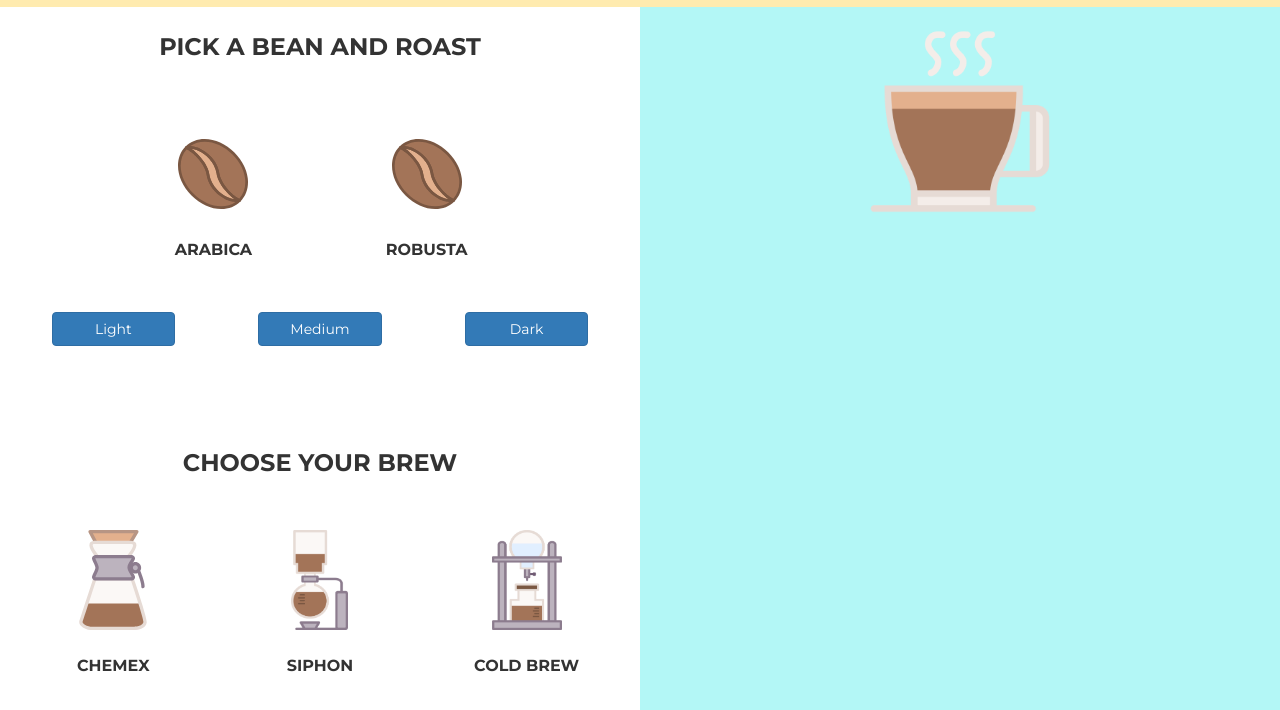
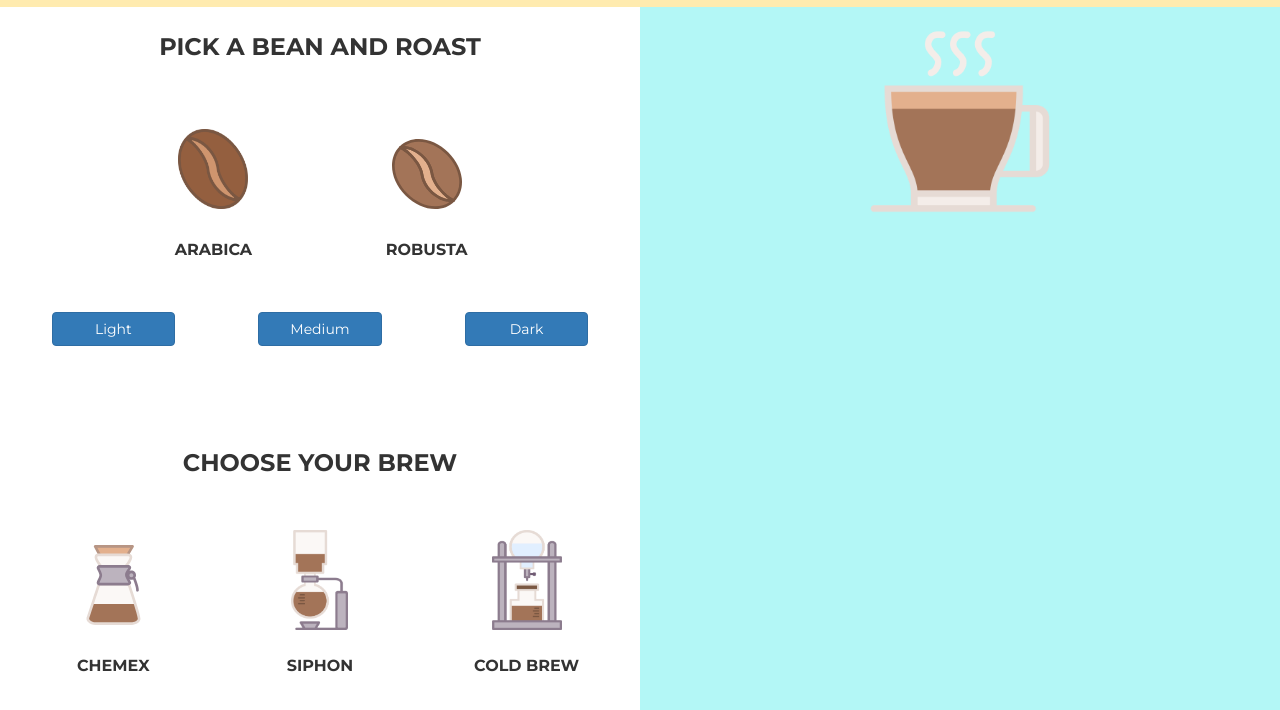
Before and after one commit to nelsonr462/CMPS165, a plain HTML site: page index.html in a window 1280 px wide. Shown: the part 90-800 px from the top of the page. Drawn offline with nearby package versions, Linux system fonts and the light colour scheme.

Commit message:
resizing styling, arabica bean

```diff
--- a/coffee.css
+++ b/coffee.css
@@ -37,6 +37,12 @@
         width:150px;
         height:180px;
         padding: 20px 40px 0px 40px;
+    }
+
+    .arabica{
+        width:150px;
+        height:180px;
+        padding: 55px 40px 45px 40px;
     }
 
     .main .roast {
@@ -89,6 +95,12 @@
     padding: 40px;
 }
 
+.chemex{
+    width: 141px;
+    height: 180px;
+    padding: 55px 40px 45px 40px;
+}
+
 .image {
     width:150px;
     height:180px;
--- a/index.html
+++ b/index.html
@@ -45,8 +45,8 @@
                     <div class="col-sm-2"></div>
                     <!-- Arabica bean -->
                     <div class="col-sm-4">
-                        <img src="static/img/beans/coffee-bean.svg"
-                             class="bean"
+                        <img src="static/img/beans/arabica.png"
+                             class="arabica"
                              data="Arabica">
                         <p class="itemLabel">ARABICA</p>
                     </div>
@@ -89,7 +89,7 @@
                     <!-- Chemex method -->
                     <div class="col-sm-4">
                         <img src="static/img/methods/chemex.svg"
-                             class="image method"
+                             class="chemex method"
                              data="Chemex">
                          <p class="itemLabel">CHEMEX</p>
                     </div>
```
Also changed, not shown: static/img/beans/arabica.png (added), static/img/beans/arabica.svg (added).
